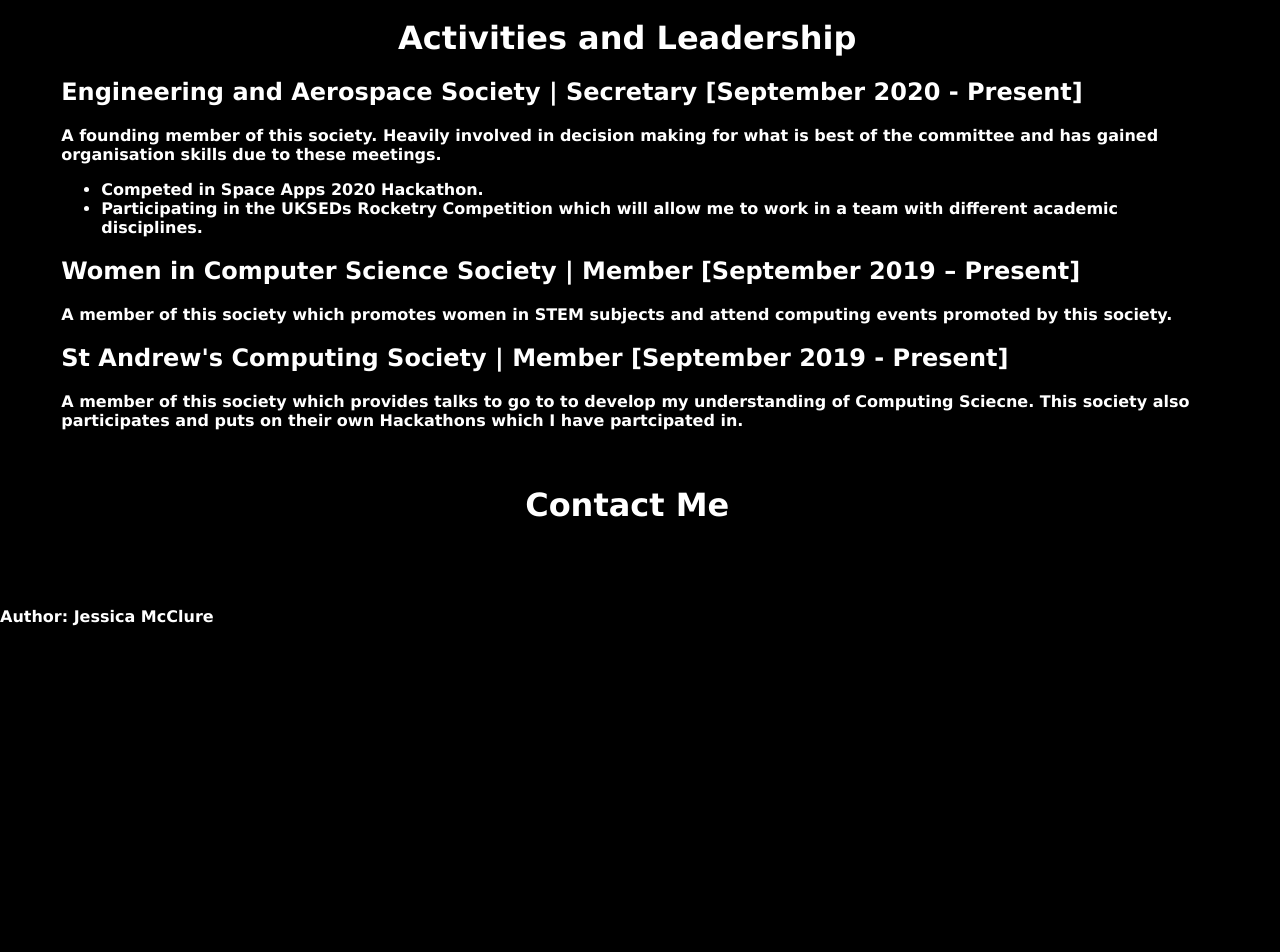
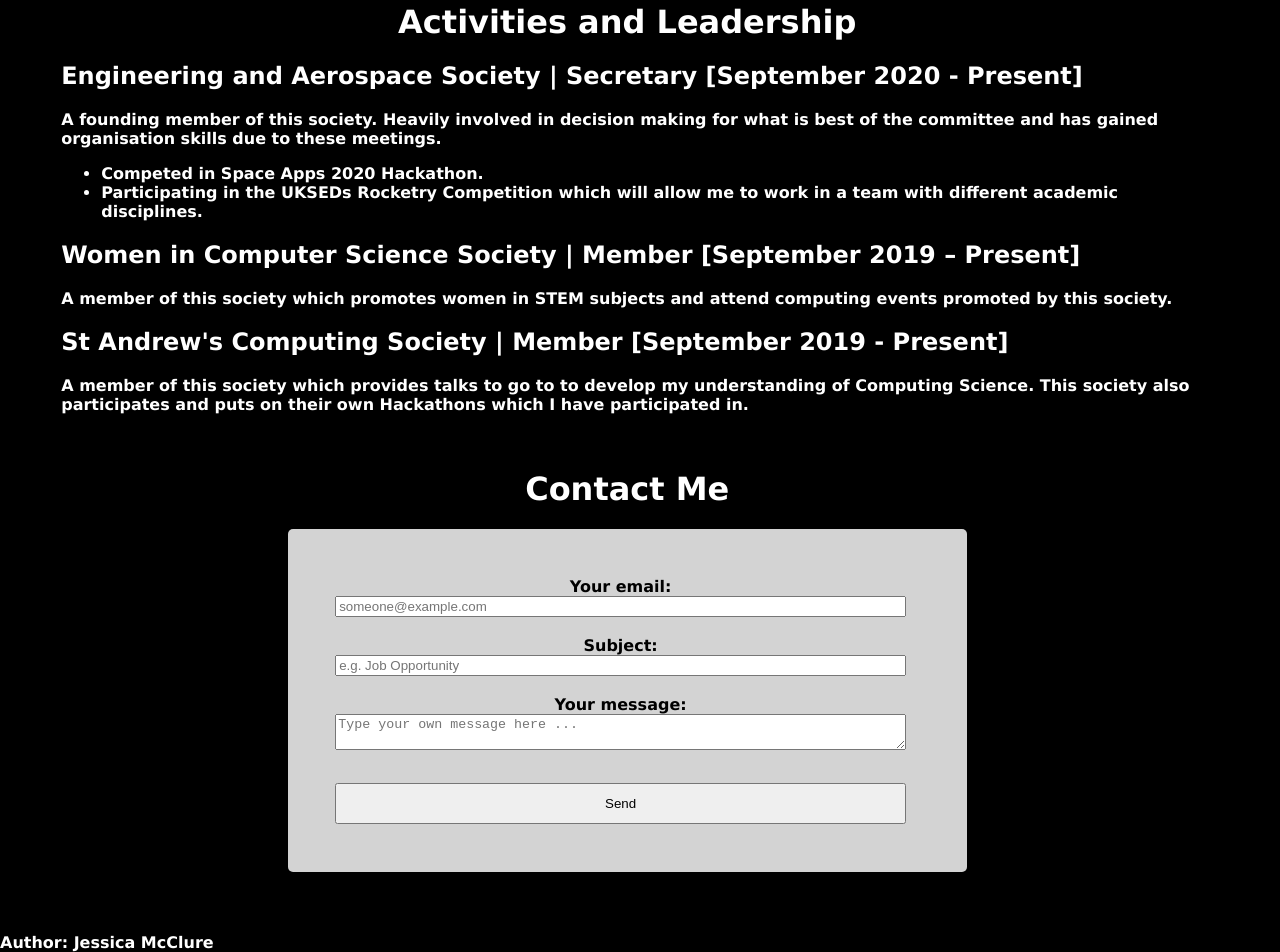
Before and after one commit to JessicaMcclure97/JessicaMcclure97.github.io, a plain HTML site: page index.html in a window 1280 px wide. Shown: the part 5901-6853 px from the top of the page. Before the commit the page ends 6527 px from the top, so only its background shows below. Drawn offline with Linux system fonts and the light colour scheme.

Commit message:
Added contact form

```diff
--- a/index.html
+++ b/index.html
@@ -7,7 +7,7 @@
     <script language="JavaScript" type="text/javascript" src="main.js"></script>
 
 </head>
-<p>
+<body>
     <!-- Hamburger navigation menu -->
     <div id="sidenav">
         <div id="navigation_hamburger" onclick="openNavigation()">
@@ -30,7 +30,7 @@
                 </li>
                 <li><a href="#awards-section">Awards</a></li>
                 <li><a href="#activities-section">Activities and Leadership</a></li>
-                <li><a href="">Contact</a></li>
+                <li><a href="#contact-section">Contact</a></li>
                 <li><a href="JessicaMcClure-CV.pdf" download>Download CV</a></li>
             </ul>
         </div>
@@ -294,8 +294,7 @@
         <h1 id="activities-section">Activities and Leadership</h1>
 
         <h2>Engineering and Aerospace Society | Secretary [September 2020 - Present]</h2>
-        <p>
-            A founding member of this society. Heavily involved in decision making for what is best of the committee and has gained organisation skills due to these meetings.
+        <p> A founding member of this society. Heavily involved in decision making for what is best of the committee and has gained organisation skills due to these meetings.</p>
         <ul>
             <li>Competed in Space Apps 2020 Hackathon.</li>
             <li>
@@ -303,7 +302,7 @@
                 different academic disciplines.
             </li>
         </ul>
-        </p>
+
 
         <h2>Women in Computer Science Society | Member [September 2019 – Present]</h2>
         <p>
@@ -313,12 +312,36 @@
 
         <h2>St Andrew's Computing Society | Member [September 2019 - Present]</h2>
         <p>
-            A member of this society which provides talks to go to to develop my understanding of Computing Sciecne.
-            This society also participates and puts on their own Hackathons which I have partcipated in.
+            A member of this society which provides talks to go to to develop my understanding of Computing Science.
+            This society also participates and puts on their own Hackathons which I have participated in.
         </p>
 
         <br>
         <h1 id="contact-section">Contact Me</h1>
+
+        <form  id="contact_form" action="https://formspree.io/f/xleabopv" method="POST">
+            <div class="center">
+                <label>
+                    Your email:
+                    <br>
+                    <input type="email" name="_replyto" placeholder="someone@example.com">
+                </label>
+                <br><br>
+                <label>
+                    Subject:
+                    <br>
+                    <input type="text" name="subject" placeholder="e.g. Job Opportunity">
+                </label>
+                <br><br>
+                <label>
+                    Your message:
+                    <br>
+                    <textarea name="message" placeholder="Type your own message here ..."></textarea>
+                </label>
+
+                <button type="submit">Send</button>
+            </div>
+        </form>
 
     </div>
     <footer>
--- a/main.css
+++ b/main.css
@@ -297,7 +297,7 @@ h1{
 
 /* Media queries - Responsive timeline on screens less than 600px wide */
 @media screen and (max-width: 600px) {
-    /* Place the timelime to the left */
+    /* Place the timeline to the left */
     .timeline::after {
         left: 31px;
     }
@@ -401,5 +401,25 @@ h1{
     padding-bottom: 10px;
     color: white;
     background-color: mediumpurple;
+}
 
+/* Contact form */
+/* Add a background color and some padding around the form */
+#contact_form {
+    border-radius: 5px;
+    background-color: lightgray;
+    color: black;
+    padding: 1%;
+    text-align: center;
+    width: 60%;
+    margin: auto;
 }
+
+#contact_form input, textarea, button {
+    width: 100%;
+}
+
+#contact_form button {
+    margin-top: 5%;
+    padding: 2%;
+}
```
Also changed, not shown: main.js (+4 -4 lines). Lines whose indentation alone changed are shown as unchanged.
